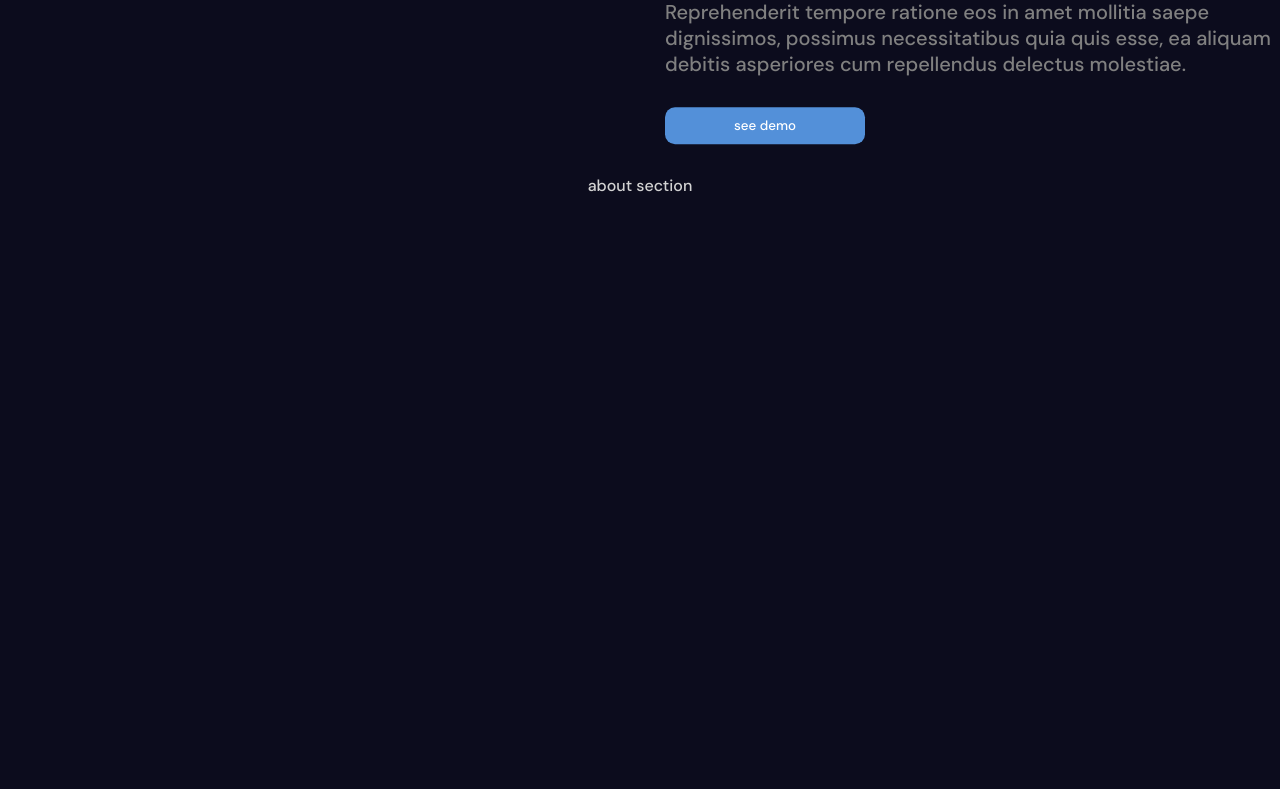
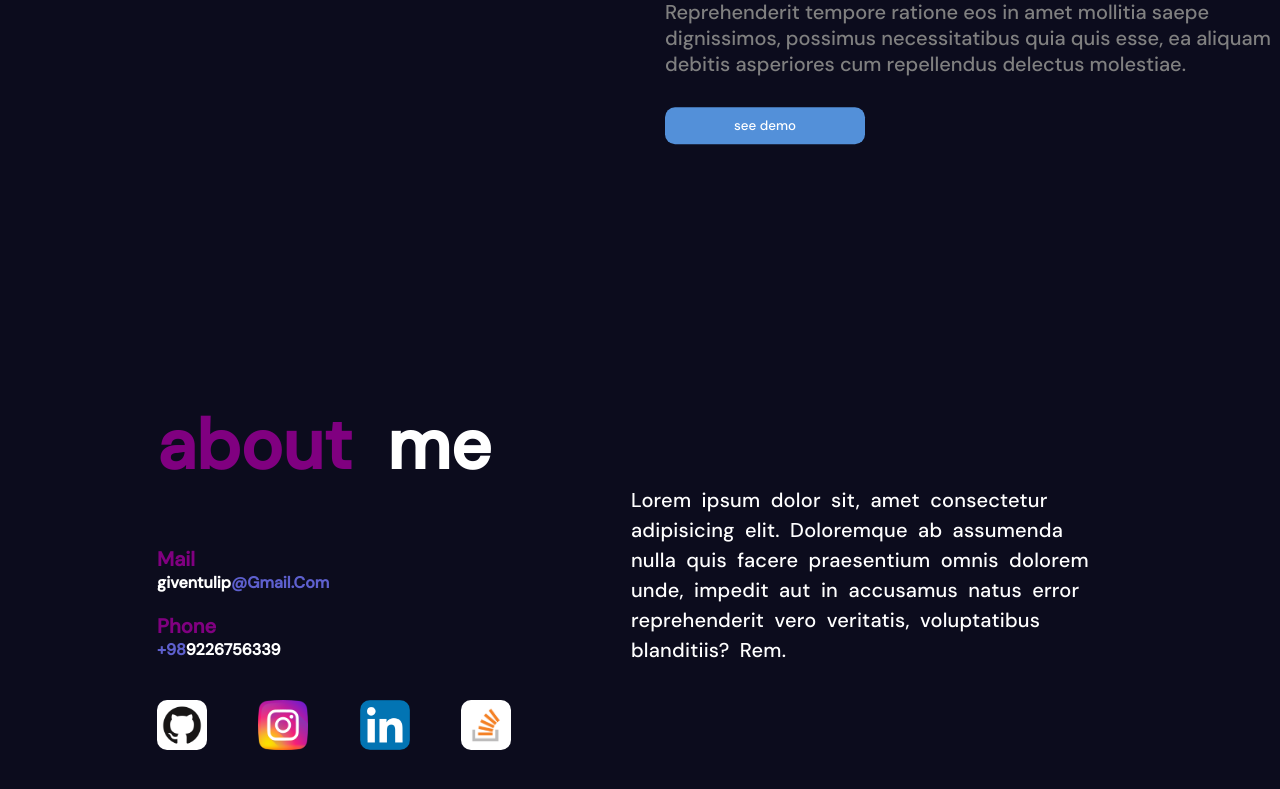
Before and after one commit to moeinparvizi/me, a React (Vite) app: page / in a window 1280 px wide. Shown: the part 7140-7929 px from the top of the page. Built offline with nearby package versions, Linux system fonts and the light colour scheme.

Commit message:
complate about me section

```diff
--- a/src/Components/about/About.jsx
+++ b/src/Components/about/About.jsx
@@ -1,9 +1,114 @@
-import './about.scss'
+// images
+import githubImage from "../../../public/github.png";
+import instagramImage from "../../../public/instagram.png";
+import linkedinImage from "../../../public/linkedin.webp";
+import stackoverflowImage from "../../../public/stackoverflow.png";
+// library
+import { motion } from "framer-motion";
+// styles
+import "./about.scss";
+
+const socials = [
+  {
+    name: "github",
+    img: githubImage,
+    url: "https://github.com/moeinparvizi",
+  },
+  {
+    name: "instagram",
+    img: instagramImage,
+    url: "https://instagram.com/moeinparvizi.dev",
+  },
+  {
+    name: "linkedin",
+    img: linkedinImage,
+    url: "https://linkedin.com/in/moeinparvizi2002",
+  },
+  {
+    name: "stackoverflow",
+    img: stackoverflowImage,
+    url: "https://linkedin.com/in/moeinparvizi2002",
+  },
+];
 
 const About = () => {
+  const variants = {
+    visible: (i) => ({
+      opacity: 1,
+      x: 0,
+      transition: { delay: i * 1 },
+    }),
+
+    hidden: { opacity: 0, x: -100 },
+  };
   return (
-    <div className='about'>about section</div>
-  )
-}
+    <div className="about">
+      <div className="wrapper">
+        <motion.div
+          className="text-container"
+          initial={{ x: -300, opacity: 0 }}
+          whileInView={{ x: 0, opacity: 1 }}
+        >
+          <h2>
+            about{" "}
+            <motion.div
+              initial={{ x: -200, opacity: 0 }}
+              whileInView={{ transition: { delay: 4 }, x: 0, opacity: 1 }}
+            >
+              me
+            </motion.div>
+          </h2>
+          <div className="contact-me">
+            <div className="mail">
+              <span>mail</span>
+              <a href="mail:giventulip@gmail.com">
+                giventulip<span>@gmail.com</span>
+              </a>
+            </div>
+            <div className="phone">
+              <span>phone</span>
+              <div>
+                <span>+98</span>9226756339
+              </div>
+            </div>
+          </div>
+          <motion.div
+            variants={variants}
+            initial="hidden"
+            whileInView="visible"
+            className="social-me"
+          >
+            {socials.map((item, i) => {
+              return (
+                <motion.a
+                  key={item.name}
+                  href={item.url}
+                  variants={variants}
+                  custom={i}
+                  whileHover={{ scale: 1.2 }}
+                  whileTap={{ scale: 0.9 }}
+                  target="_blank"
+                >
+                  <img src={item.img} alt={item.name + " " + "logo"} />
+                </motion.a>
+              );
+            })}
+          </motion.div>
+        </motion.div>
+        <div className="about-me-container">
+          <motion.p
+            initial={{ x: -200, opacity: 0 }}
+            whileInView={{ transition: { delay: 4 }, x: 0, opacity: 1 }}
+          >
+            Lorem ipsum dolor sit, amet consectetur adipisicing elit. Doloremque
+            ab assumenda nulla quis facere praesentium omnis dolorem unde,
+            impedit aut in accusamus natus error reprehenderit vero veritatis,
+            voluptatibus blanditiis? Rem.
+          </motion.p>
+        </div>
+      </div>
+    </div>
+  );
+};
 
-export default About
+export default About;
--- a/src/Components/about/about.scss
+++ b/src/Components/about/about.scss
@@ -1,5 +1,91 @@
-.about{
-  display: flex;
-  justify-content: center;
-  align-items: center;
+.about {
+  width: 100%;
+  height: 100%;
+  color: white;
+
+  > .wrapper {
+    display: flex;
+    justify-content: center;
+    align-items: center;
+    gap: 100px;
+    width: 100%;
+    height: 100%;
+
+    > .text-container {
+      display: flex;
+      align-items: center;
+      flex-direction: column;
+
+      > h2 {
+        display: flex;
+        align-items: center;
+        gap: 15px;
+        font-size: 70px;
+        color: purple;
+        margin-bottom: 50px;
+
+        > div {
+          padding: 5px 20px 5px 20px;
+          display: grid;
+          place-content: center;
+          border-radius: 20px;
+          color: white;
+        }
+      }
+      > .contact-me {
+        width: 100%;
+        display: flex;
+        flex-direction: column;
+        gap: 20px;
+
+        > div {
+          display: flex;
+          flex-direction: column;
+
+          span {
+            color: purple;
+            font-size: 20px;
+            font-weight: bold;
+            text-transform: capitalize;
+          }
+
+          div,
+          a {
+            font-weight: bold;
+            display: flex;
+            align-items: center;
+            font-size: 16px;
+            > span {
+              color: #5e60ce;
+              font-size: 16px;
+            }
+          }
+        }
+      }
+      > .social-me {
+        width: 100%;
+        display: flex;
+        justify-content: space-between;
+        align-items: center;
+        margin-top: 40px;
+
+        img {
+          width: 50px;
+          height: 50px;
+          border-radius: 10px;
+        }
+      }
+    }
+    > .about-me-container {
+      width: 40%;
+      padding: 20px;
+
+      >p{
+        line-height: 30px;
+        word-spacing: 5px;
+        letter-spacing: 0.2px;
+        font-size: 20px;
+      }
+    }
+  }
 }
```
